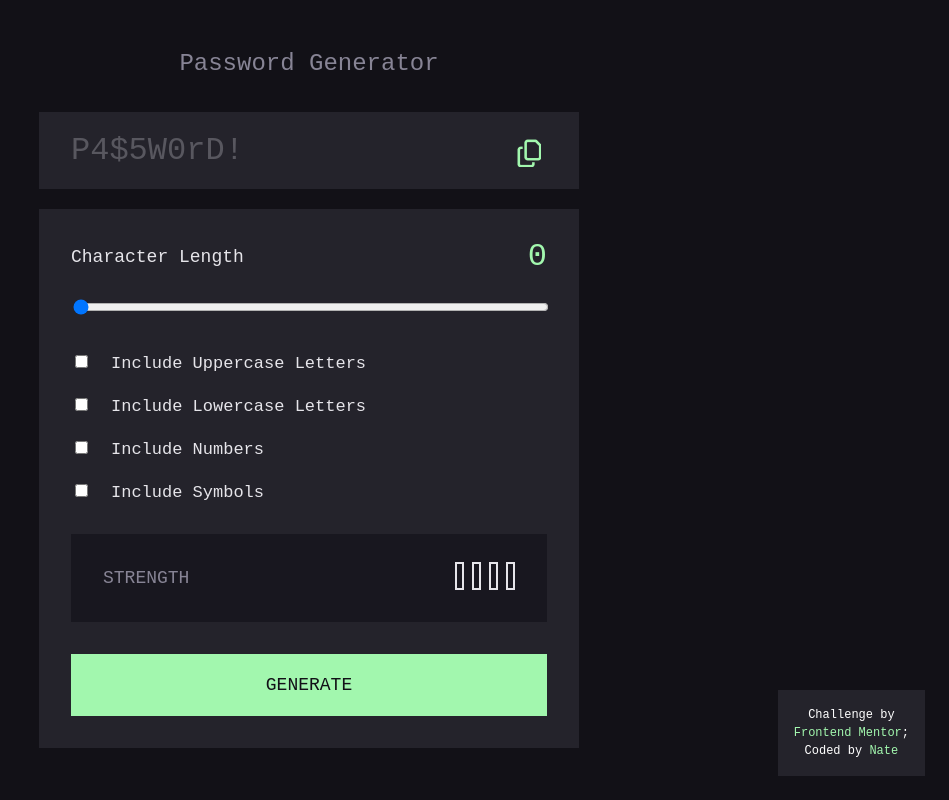
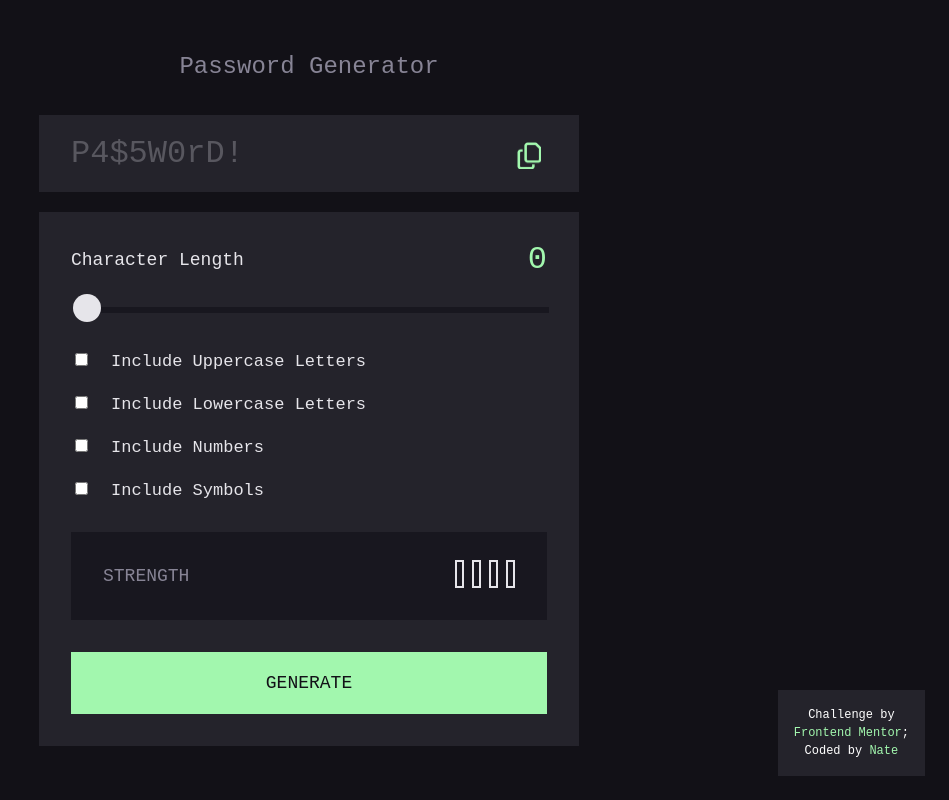
Before and after one commit to ntjnh/password-generator, a React (Vite) app: page / in a window 1280 px wide. Shown: the whole page, without its empty margins (331-1280 px from the left). Built offline with nearby package versions, Linux system fonts and the light colour scheme; a web font is replaced by a local one.

Commit message:
Begin styling range input

```diff
--- a/src/assets/scss/app.scss
+++ b/src/assets/scss/app.scss
@@ -109,9 +109,65 @@ body {
                 }
 
                 &__input {
+                    -webkit-appearance: none;
+                    appearance: none;
+                    background-color: $black-2;
                     cursor: pointer;
                     display: inline-block;
+                    height: 6px;
                     width: 100%;
+
+                    // &:hover {
+                    //     background-color: $green;
+                    // }
+
+                    &::-webkit-slider-thumb {
+                        -webkit-appearance: none;
+                        appearance: none;
+                        height: 28px;
+                        width: 28px;
+                        border-radius: 50%;
+                        background: $grey-light;
+                        cursor: pointer;
+                        margin-top: -4px;
+
+                        &:hover {
+                            background: $black-2;
+                            border: 2px solid $green;
+                        }
+                    }
+
+                    &::-moz-range-thumb {
+                        -webkit-appearance: none;
+                        appearance: none;
+                        height: 28px;
+                        width: 28px;
+                        border-radius: 50%;
+                        background: $grey-light;
+                        cursor: pointer;
+                        margin-top: -4px;
+
+                        &:hover {
+                            background: $black-2;
+                            border: 2px solid $green;
+                        }
+                    }
+
+                    &::-ms-thumb {
+                        -webkit-appearance: none;
+                        appearance: none;
+                        height: 28px;
+                        width: 28px;
+                        border-radius: 50%;
+                        background: $grey-light;
+                        cursor: pointer;
+                        margin-top: -4px;
+
+                        &:hover {
+                            background: $black-2;
+                            border: 2px solid $green;
+                        }
+                    }
                 }
 
                 &__value {
```
